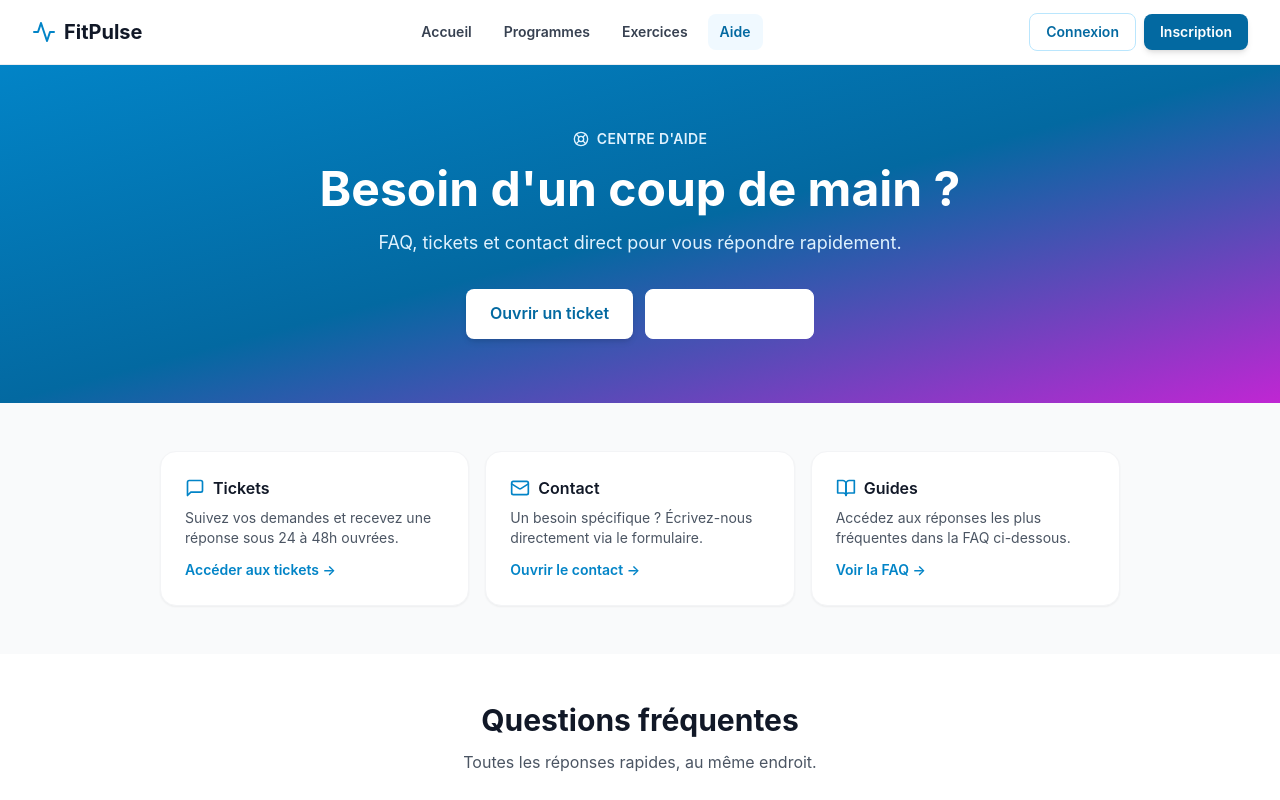
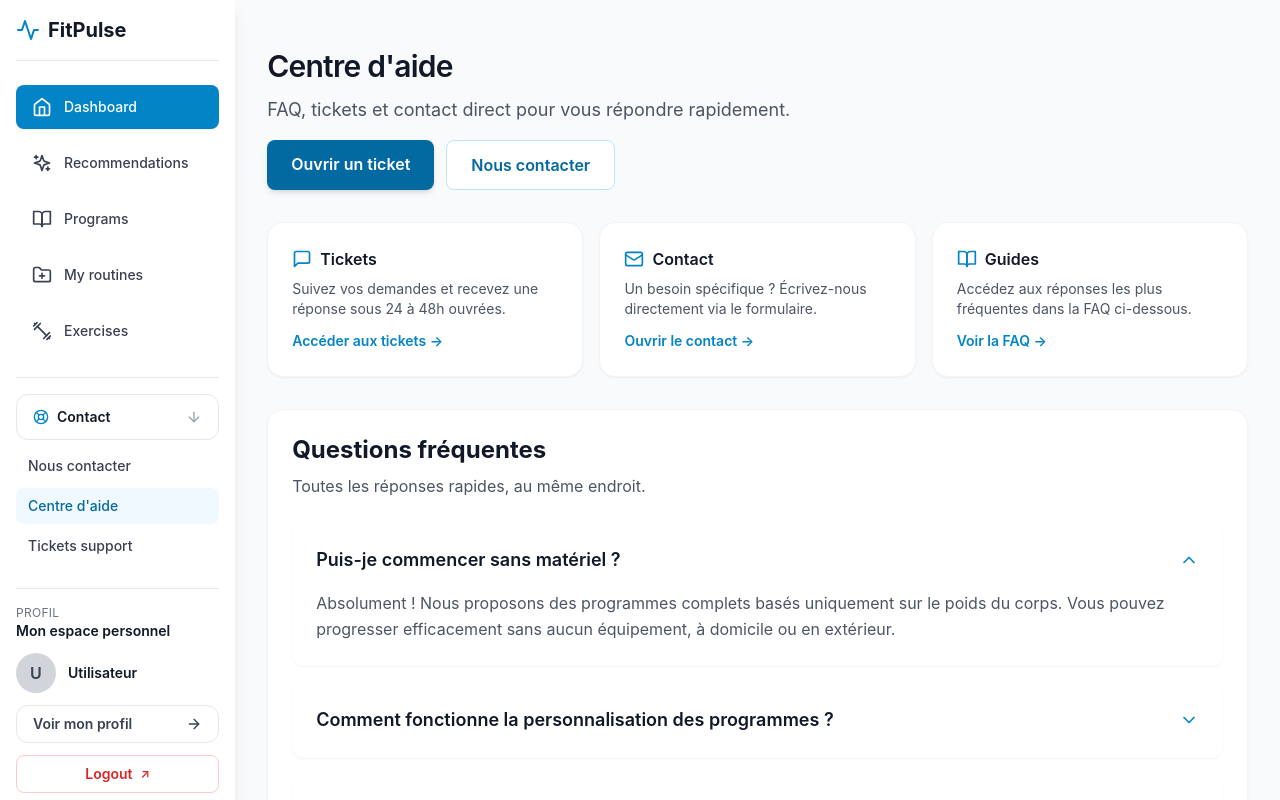
Before and after one commit to TilioLa/FitPulse, a Next.js app: page /aide in a window 1280 px wide. Shown: the top 800 px of the page. Built offline with nearby package versions, Linux system fonts and the light colour scheme; no server answers.

Commit message:
Align help center layout with contact page dashboard style

```diff
--- a/app/aide/page.tsx
+++ b/app/aide/page.tsx
@@ -1,8 +1,8 @@
 'use client'
 
 import Link from 'next/link'
-import Navbar from '@/components/Navbar'
 import Footer from '@/components/Footer'
+import WithSidebar from '@/components/layouts/WithSidebar'
 import { LifeBuoy, MessageSquare, Mail, BookOpen } from 'lucide-react'
 import { faqs } from '@/lib/faq-data'
 import { useState } from 'react'
@@ -12,36 +12,26 @@ export default function HelpCenterPage() {
   const [openIndex, setOpenIndex] = useState<number | null>(0)
 
   return (
-    <div className="min-h-screen bg-gray-50">
-      <Navbar />
-      <main>
-        <section className="bg-gradient-to-br from-primary-600 via-primary-700 to-accent-600 text-white py-12 sm:py-16">
-          <div className="max-w-5xl mx-auto px-4 sm:px-6 lg:px-8">
-            <div className="flex flex-col gap-4 text-center">
-              <div className="inline-flex items-center justify-center gap-2 text-sm font-semibold uppercase tracking-wide text-primary-100">
-                <LifeBuoy className="h-4 w-4" />
-                Centre d&apos;aide
-              </div>
-              <h1 className="text-3xl sm:text-4xl md:text-5xl font-bold">
-                Besoin d&apos;un coup de main ?
-              </h1>
-              <p className="text-base sm:text-lg text-primary-100">
+    <div className="min-h-screen flex flex-col bg-gray-50">
+      <WithSidebar active="feed">
+        <main className="flex-grow py-12">
+          <div className="page-wrap">
+            <div className="mb-8">
+              <h1 className="section-title mb-3">Centre d&apos;aide</h1>
+              <p className="section-subtitle">
                 FAQ, tickets et contact direct pour vous répondre rapidement.
               </p>
-              <div className="mt-4 flex flex-col sm:flex-row gap-3 justify-center">
-                <Link href="/tickets" className="btn-primary bg-white text-primary-700 hover:bg-primary-50">
+              <div className="mt-4 flex flex-wrap gap-3">
+                <Link href="/tickets" className="btn-primary">
                   Ouvrir un ticket
                 </Link>
-                <Link href="/contact" className="btn-secondary border-white text-white hover:bg-white/10">
+                <Link href="/contact" className="btn-secondary">
                   Nous contacter
                 </Link>
               </div>
             </div>
-          </div>
-        </section>
 
-        <section className="py-12">
-          <div className="max-w-5xl mx-auto px-4 sm:px-6 lg:px-8 grid grid-cols-1 md:grid-cols-3 gap-4">
+            <section className="mb-8 grid grid-cols-1 md:grid-cols-3 gap-4">
               <div className="card-soft">
                 <div className="flex items-center gap-2 mb-2">
                   <MessageSquare className="h-5 w-5 text-primary-600" />
@@ -78,13 +68,11 @@ export default function HelpCenterPage() {
                   Voir la FAQ →
                 </a>
               </div>
-          </div>
             </section>
 
-        <section id="faq" className="py-12 bg-white">
-          <div className="max-w-4xl mx-auto px-4 sm:px-6 lg:px-8">
-            <div className="text-center mb-10">
-              <h2 className="text-2xl sm:text-3xl font-bold text-gray-900 mb-3">Questions fréquentes</h2>
+            <section id="faq" className="card-soft">
+              <div className="mb-6">
+                <h2 className="text-2xl font-bold text-gray-900 mb-2">Questions fréquentes</h2>
                 <p className="text-gray-600">Toutes les réponses rapides, au même endroit.</p>
               </div>
               <div className="space-y-4">
@@ -114,9 +102,10 @@ export default function HelpCenterPage() {
                   </div>
                 ))}
               </div>
+            </section>
           </div>
-        </section>
         </main>
+      </WithSidebar>
       <Footer />
     </div>
   )
```
Lines whose indentation alone changed are shown as unchanged.
